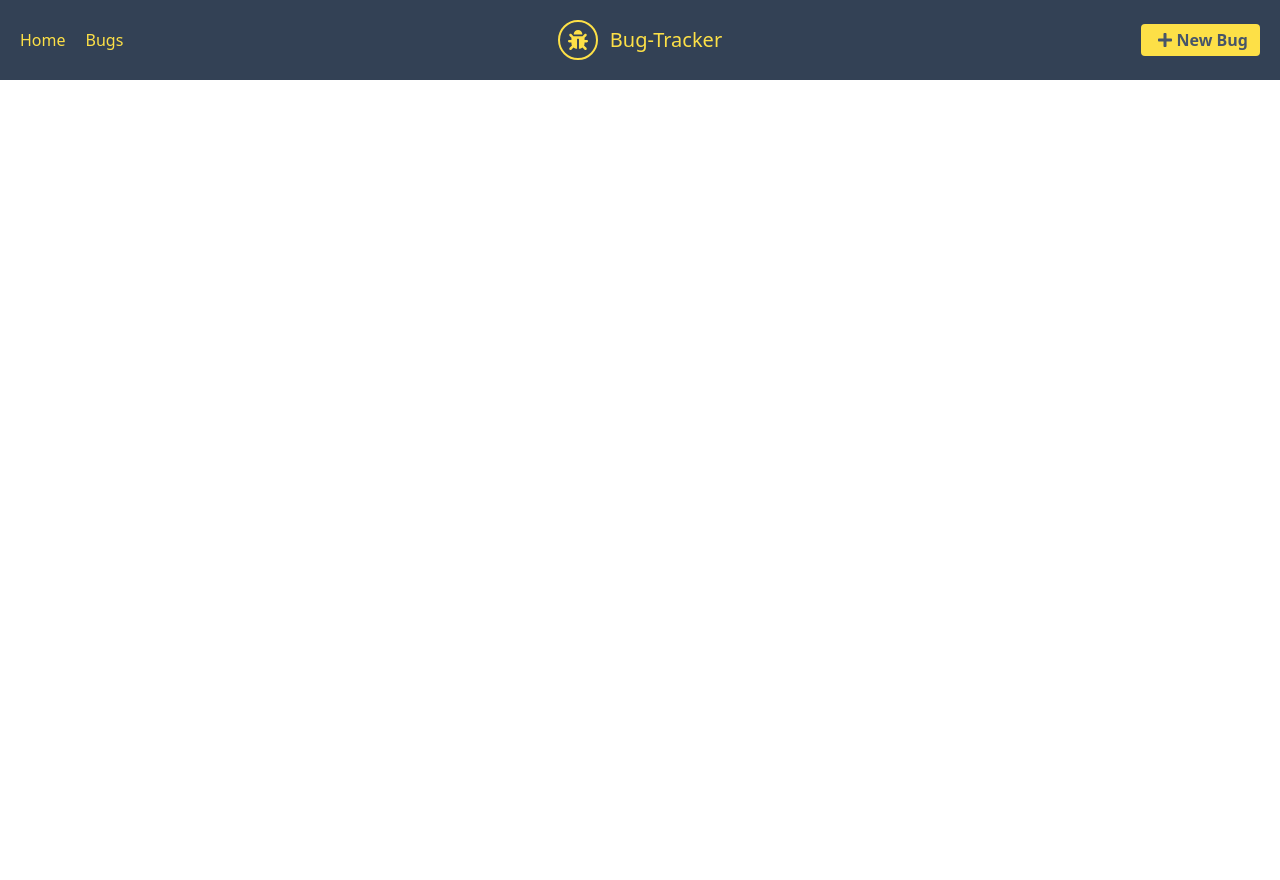
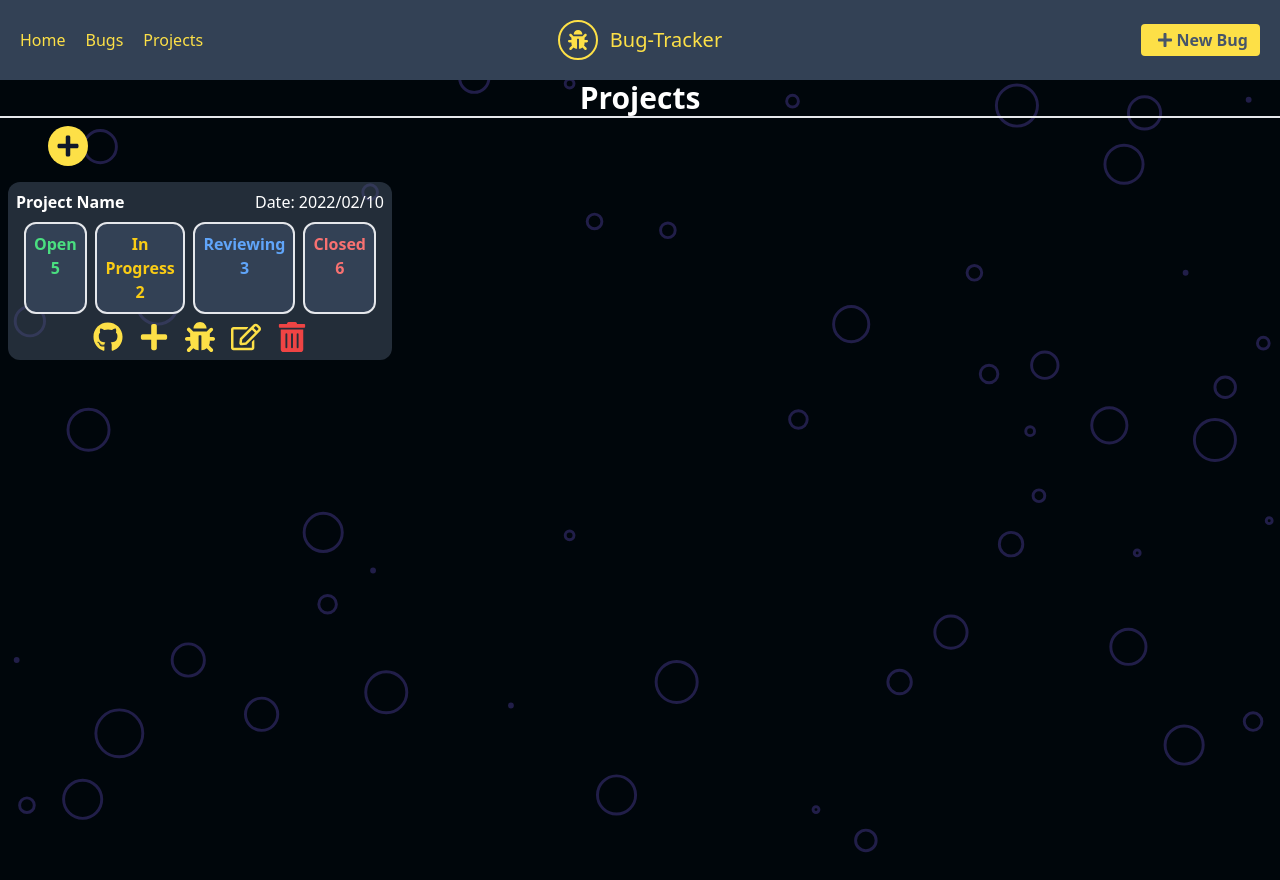
Before and after one commit to wesleywil/bug-tracker, a React (Vite) app: page /projects in a window 1280 px wide. Before the commit the page ends 800 px from the top, so only its background shows below. Built offline with nearby package versions, Linux system fonts and the light colour scheme.

Commit message:
added new projects page, updated header, created bug-badge component and project_card component

```diff
--- a/src/App.jsx
+++ b/src/App.jsx
@@ -7,6 +7,7 @@ import Header from "./components/header/header.component";
 import Main from "./pages/main/main";
 import ListBugs from "./pages/list_bugs/list_bugs";
 import AddBug from "./pages/add_bug/add_bug";
+import Projects from "./pages/projects/projects";
 
 //Styles
 import "./App.css";
@@ -19,6 +20,7 @@ function App() {
         <Route exact="true" path="/" element={<Main />} />
         <Route exact="true" path="/bugs" element={<ListBugs />} />
         <Route exact="true" path="/new" element={<AddBug />} />
+        <Route extact="true" path="/projects" element={<Projects />} />
       </Routes>
     </BrowserRouter>
   );
--- /dev/null
+++ b/src/components/bug-badge/bug-badge.component.jsx
@@ -0,0 +1,10 @@
+const BugBadge = ({ status, qtd, color }) => {
+  return (
+    <div className="flex flex-col border-2 p-2 text-center rounded-xl bg-slate-700  font-semibold">
+      <span className={color}>{status}</span>
+      <span className={color}>{qtd}</span>
+    </div>
+  );
+};
+
+export default BugBadge;
--- a/src/components/header/header.component.jsx
+++ b/src/components/header/header.component.jsx
@@ -12,6 +12,9 @@ const Header = () => {
           </Link>
           <Link to="/bugs" className="mr-5 hover:text-yellow-500">
             Bugs
+          </Link>
+          <Link to="/projects" className="mr-5 hover:text-yellow-500">
+            Projects
           </Link>
         </nav>
         <Link
--- /dev/null
+++ b/src/components/project_card/project_card.component.jsx
@@ -0,0 +1,72 @@
+import { FaPlus, FaGithub, FaBug, FaTrashAlt, FaRegEdit } from "react-icons/fa";
+
+import BugBadge from "../bug-badge/bug-badge.component";
+
+const ProjectCard = ({ hidden, setHidden }) => {
+  return (
+    <div className="bg-slate-600/50  w-96 rounded-xl p-2">
+      <span className="font-bold text-white">Project Name</span>
+      <span className=" text-white float-right">Date: 2022/02/10</span>
+      <div className="flex gap-2 m-2 justify-center">
+        <BugBadge status={"Open"} qtd={5} color={"text-green-400"} />
+        <BugBadge status={"In Progress"} qtd={2} color={"text-yellow-400"} />
+        <BugBadge status={"Reviewing"} qtd={3} color={"text-blue-400"} />
+        <BugBadge status={"Closed"} qtd={6} color={"text-red-400"} />
+      </div>
+      <div className="mt-2 flex justify-center gap-4 text-yellow-300 text-3xl">
+        <button
+          className="tooltip tooltip-bottom tooltip-warning"
+          data-tip="GitHub Link"
+        >
+          <FaGithub />
+        </button>
+        <button
+          className="tooltip tooltip-bottom tooltip-warning"
+          data-tip="New Bug"
+        >
+          <FaPlus />
+        </button>
+        <button
+          className="tooltip tooltip-bottom tooltip-warning"
+          data-tip="All Bugs"
+        >
+          <FaBug />
+        </button>
+        <button
+          className="tooltip tooltip-bottom tooltip-warning"
+          data-tip="Edit Project"
+        >
+          <FaRegEdit />
+        </button>
+
+        <button
+          className="tooltip tooltip-bottom tooltip-error text-red-500"
+          data-tip="Delete Project"
+          onClick={() => setHidden(!hidden)}
+        >
+          <FaTrashAlt />
+        </button>
+      </div>
+      <div
+        className={`flex flex-col justify-center ${
+          hidden ? "hidden" : ""
+        } mt-2 border-2 rounded-xl`}
+      >
+        <h1 className="text-center">Are you sure you want to delete this?</h1>
+        <div className="flex justify-center gap-2 text-2xl">
+          <button className="font-bold text-red-500 hover:text-red-600 active:text-red-800">
+            Yes
+          </button>
+          <button
+            onClick={() => setHidden(!hidden)}
+            className="font-bold text-green-500 hover:text-green-600 active:text-green-800"
+          >
+            No
+          </button>
+        </div>
+      </div>
+    </div>
+  );
+};
+
+export default ProjectCard;
--- /dev/null
+++ b/src/pages/projects/projects.jsx
@@ -0,0 +1,25 @@
+import { useState } from "react";
+import { FaPlus } from "react-icons/fa";
+
+import ProjectCard from "../../components/project_card/project_card.component";
+
+const Projects = () => {
+  const [hiddenDelete, setHiddenDelete] = useState(true);
+  return (
+    <div className="h-screen">
+      <h1 className="text-3xl text-white font-semibold text-center border-b-2">
+        Projects
+      </h1>
+      <div class="tooltip tooltip-right tooltip-warning" data-tip="New Project">
+        <button className="rounded-full bg-yellow-300 hover:bg-yellow-400 active:bg-yellow-700 p-2 text-2xl text-slate-900 mt-2 ml-12">
+          <FaPlus />
+        </button>
+      </div>
+
+      <div className="flex gap-2 p-2 mt-2">
+        <ProjectCard hidden={hiddenDelete} setHidden={setHiddenDelete} />
+      </div>
+    </div>
+  );
+};
+export default Projects;
```
